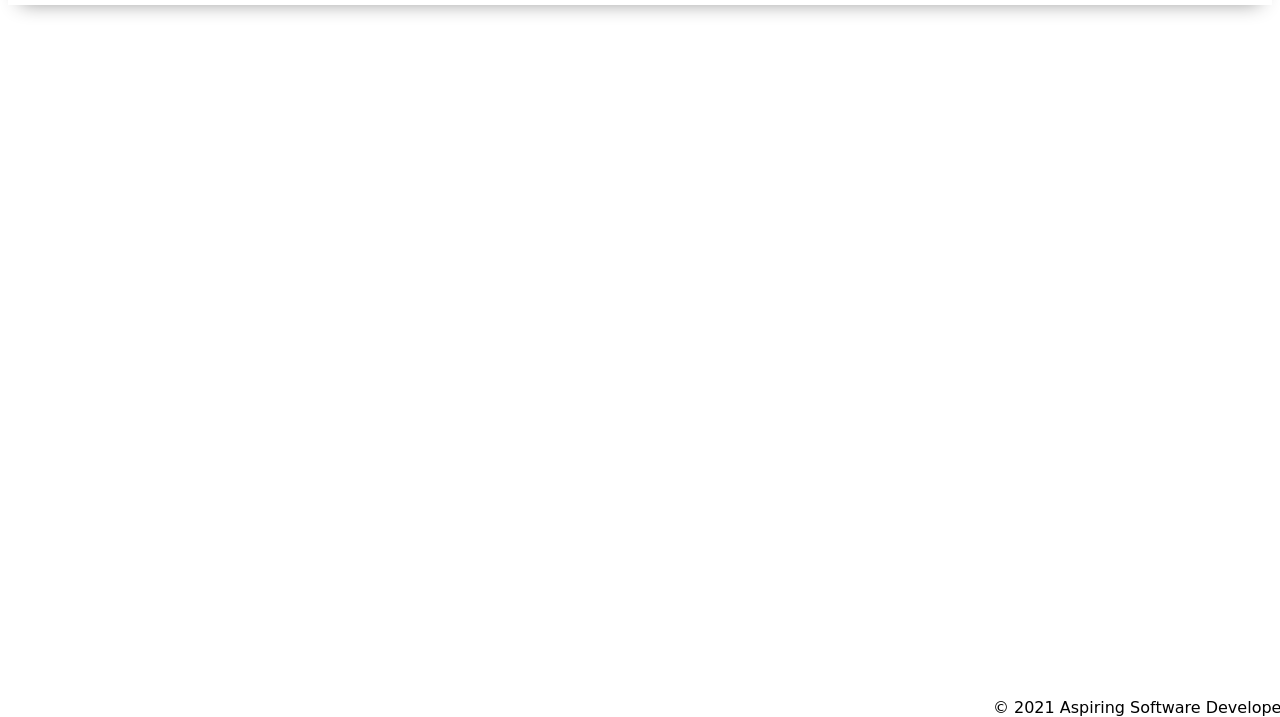
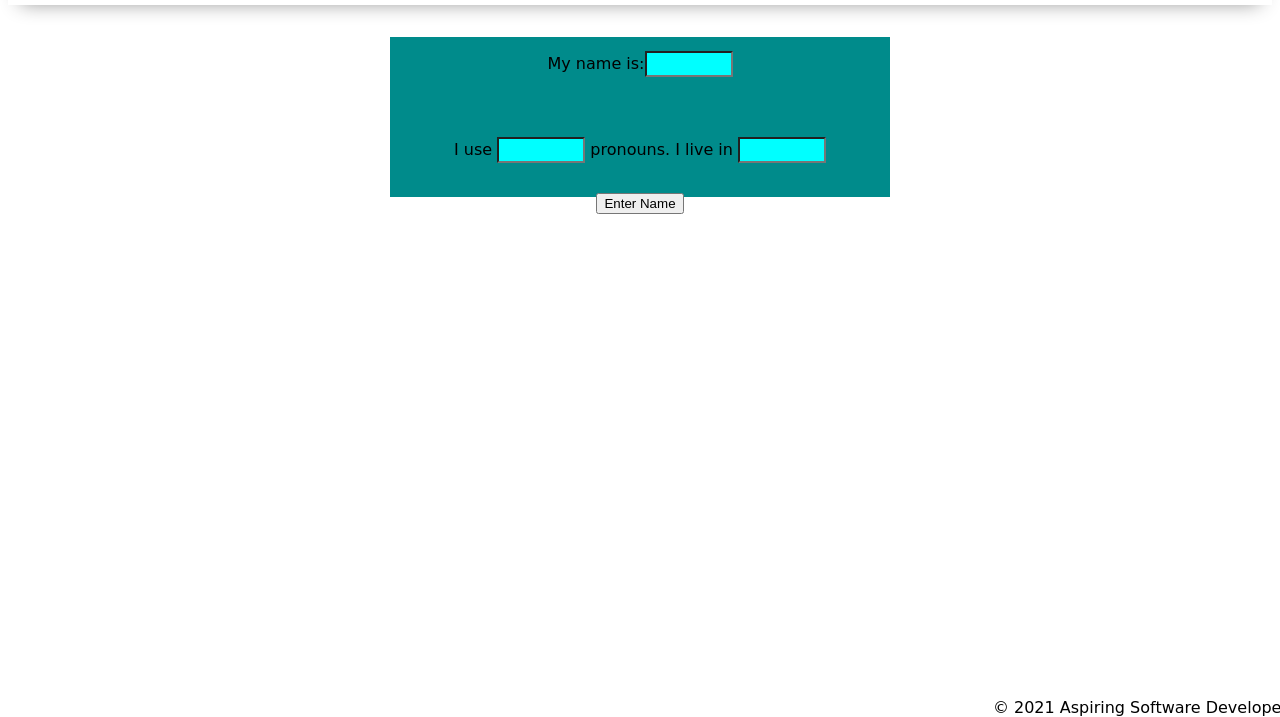
Before and after one commit to aaronEnyetu/about-me, a plain HTML site: page index.html in a window 1280 px wide. Shown: the part 83-800 px from the top of the page. Drawn offline with Linux system fonts and the light colour scheme; a web font is replaced by a local one.

Commit message:
My Information

```diff
--- a/app.js
+++ b/app.js
@@ -1,8 +1,11 @@
 // import functions
 
 // grab DOM elements
+// set event listeners
+// get user input
+    // use user input to update state
+document.getElementById ('clickButton').addEventListener('click', () => {document.getElementById('myInfo').value = 'Aaron';});
+document.getElementById ('clickButton').addEventListener('click', () => {document.getElementById('pronouns').value = 'he/him';});
+document.getElementById ('clickButton').addEventListener('click', () => {document.getElementById('city').value = 'Austin, Texas';});
 
-// set event listeners
-    // get user input
-    // use user input to update state
     // update DOM to reflect the new state
--- a/index.html
+++ b/index.html
@@ -6,17 +6,30 @@
         <meta http-equiv="X-UA-Compatible" content="ie=edge" />
 
         <link rel="stylesheet" href="./styles/style.css" />
-
-
         <title>About Me</title>
     </head>
 
     <body>
         <header>
-            <h1>Cool Web Project</h1>
+<h1>About Me</h1>
         </header>
 
-        <main></main>
+        <main>
+            <section id="background">
+                <p>My name is:<input id="myInfo"/></p>
+
+            <p>
+                I use <input id="pronouns"/> pronouns. I live in
+                <input id="city"/>
+            </p>
+
+                <button id="clickButton">Enter Name</button>
+            </section>
+
+
+
+
+        </main>
 
         <footer>&copy; 2021 Aspiring Software Developer</footer>
 
--- a/styles/style.css
+++ b/styles/style.css
@@ -60,8 +60,29 @@ header {
     background-color: var(--color3);
     height: var(--header-height);
     box-shadow: var(--shadow);
+
 }
+#background {
+    background-color: darkcyan;
+    width: 500px;
+    height: 100px;
+}
+#myInfo {
+background-color: aqua;
+width: 80px;
+height: 20px;
 
+}
+#pronouns {
+background-color: aqua;
+width: 80px;
+height: 20px;
+}
+#city {
+background-color: aqua;
+width: 80px;
+height: 20px;
+    }
 h2 {
     font-size: 1.8rem;
     font-weight: bold;
```
Also changed, not shown: 1 other file.
